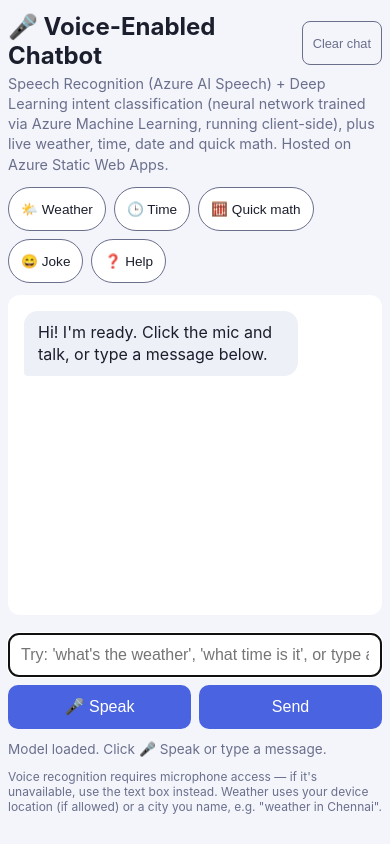
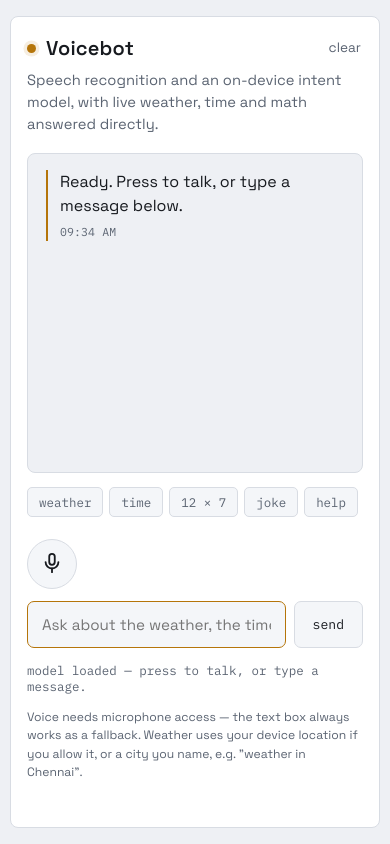
Before and after one commit to vidhijain0606/voice_chatbot, a plain HTML site: page web/index.html in a window 390 px wide. Drawn offline with Linux system fonts and the light colour scheme.

Commit message:
Redesign UI as a speech/intent instrument panel
- New visual identity distinct from generic chat-SaaS look: graphite
  panel, Space Grotesk for UI text, IBM Plex Mono reserved for measured
  data (timestamps, intent/confidence readout, math results).
- Chat bubbles use a colored rule (amber = bot, teal = user) instead of
  filled bubbles, each with a mono timestamp and a data-readout line
  under bot replies (intent + confidence).
- Mic control is now a circular push-to-talk button with an animated
  ring while listening, replacing the old text-label button.
- Quick-question row restyled as plain-text tabs instead of emoji pill
  chips; header simplified to a brand mark + live status dot.
- Layout, spacing and mobile breakpoint carried over/adapted from the
  prior pass; behavior (speech recognition, smart-answers layer, NN
  classifier) is unchanged.

```diff
--- a/web/app.js
+++ b/web/app.js
@@ -35,21 +35,24 @@ const sendBtn = document.getElementById("send-btn");
 const clearBtn = document.getElementById("clear-btn");
 const statusEl = document.getElementById("status");
 const chipsEl = document.getElementById("suggestion-chips");
+const brandDot = document.getElementById("brand-dot");
 
 function setStatus(text) {
   statusEl.textContent = text;
+}
+
+function timestamp() {
+  return new Date().toLocaleTimeString(undefined, { hour: "2-digit", minute: "2-digit" });
 }
 
 function addBubble(role, text, meta) {
   const bubble = document.createElement("div");
   bubble.className = `bubble ${role}`;
   bubble.textContent = text;
-  if (meta) {
-    const metaEl = document.createElement("span");
-    metaEl.className = "meta";
-    metaEl.textContent = meta;
-    bubble.appendChild(metaEl);
-  }
+  const metaEl = document.createElement("span");
+  metaEl.className = "meta";
+  metaEl.textContent = meta ? `${meta}  ${timestamp()}` : timestamp();
+  bubble.appendChild(metaEl);
   chatWindow.appendChild(bubble);
   chatWindow.scrollTop = chatWindow.scrollHeight;
   return bubble;
@@ -368,7 +371,7 @@ async function handleUserMessage(message) {
     } else {
       const { tag, confidence } = predictIntent(trimmed);
       const reply = getResponse(tag);
-      addBubble("bot", reply, `intent: ${tag}, confidence: ${confidence.toFixed(2)}`);
+      addBubble("bot", reply, `intent=${tag} conf=${confidence.toFixed(2)}`);
     }
   } catch (err) {
     console.error(err);
@@ -443,8 +446,7 @@ function stopListening() {
     activeRecognizer = null;
   }
   speakBtn.classList.remove("listening");
-  speakBtn.textContent = "🎤 Speak";
-  setStatus("Cancelled.");
+  setStatus("cancelled.");
 }
 
 speakBtn.addEventListener("click", async () => {
@@ -453,20 +455,16 @@ speakBtn.addEventListener("click", async () => {
     return;
   }
   speakBtn.classList.add("listening");
-  speakBtn.textContent = "⏹ Stop";
-  setStatus("Listening... speak now.");
+  setStatus("listening — speak now…");
   try {
     const transcript = await recognizeSpeechOnce();
-    speakBtn.classList.remove("listening");
-    speakBtn.textContent = "🎤 Speak";
-    setStatus(`Recognized: "${transcript}"`);
+    setStatus(`recognized: "${transcript}"`);
     await handleUserMessage(transcript);
   } catch (err) {
     console.error(err);
-    setStatus(`Speech recognition error: ${err.message || err}`);
+    setStatus(`speech error: ${err.message || err}`);
   } finally {
     speakBtn.classList.remove("listening");
-    speakBtn.textContent = "🎤 Speak";
   }
 });
 
@@ -478,8 +476,8 @@ textInput.addEventListener("keydown", (e) => {
 if (clearBtn) {
   clearBtn.addEventListener("click", () => {
     chatWindow.innerHTML = "";
-    setStatus("Chat cleared.");
-    addBubble("bot", "Hi! I'm ready. Click the mic and talk, or type a message below.");
+    setStatus("cleared.");
+    addBubble("bot", "Ready. Press to talk, or type a message below.");
   });
 }
 
@@ -506,12 +504,13 @@ async function init() {
     intents = intentsData;
 
     sendBtn.disabled = false;
-    setStatus("Model loaded. Click 🎤 Speak or type a message.");
-    addBubble("bot", "Hi! I'm ready. Click the mic and talk, or type a message below.");
+    setStatus("model loaded — press to talk, or type a message.");
+    if (brandDot) brandDot.classList.add("live");
+    addBubble("bot", "Ready. Press to talk, or type a message below.");
     textInput.focus();
   } catch (err) {
     console.error(err);
-    setStatus("Failed to load the model. Please refresh the page.");
+    setStatus("failed to load the model — please refresh the page.");
   }
 }
 
--- a/web/index.html
+++ b/web/index.html
@@ -3,50 +3,64 @@
 <head>
 <meta charset="utf-8" />
 <meta name="viewport" content="width=device-width, initial-scale=1" />
-<title>Voice-Enabled Chatbot</title>
+<title>Voicebot — speech &amp; intent panel</title>
+<link rel="preconnect" href="https://fonts.googleapis.com" />
+<link rel="preconnect" href="https://fonts.gstatic.com" crossorigin />
+<link href="https://fonts.googleapis.com/css2?family=Space+Grotesk:wght@400;500;600;700&family=IBM+Plex+Mono:wght@400;500&display=swap" rel="stylesheet" />
 <link rel="stylesheet" href="style.css" />
 </head>
 <body>
-  <main class="app">
-    <header>
-      <div class="title-row">
-        <h1>🎤 Voice-Enabled Chatbot</h1>
-        <button id="clear-btn" class="ghost-btn" title="Clear chat">Clear chat</button>
+  <main class="panel">
+    <header class="panel-header">
+      <div class="brand">
+        <span class="brand-dot" id="brand-dot" aria-hidden="true"></span>
+        <h1>Voicebot</h1>
       </div>
-      <p class="subtitle">
-        Speech Recognition (Azure AI Speech) + Deep Learning intent
-        classification (neural network trained via Azure Machine Learning,
-        running client-side), plus live weather, time, date and quick math.
-        Hosted on Azure Static Web Apps.
-      </p>
+      <button id="clear-btn" class="text-btn" title="Clear the conversation">clear</button>
     </header>
+    <p class="deck">
+      Speech recognition and an on-device intent model, with live weather,
+      time and math answered directly.
+    </p>
 
-    <div id="suggestion-chips" class="chips">
-      <button class="chip" data-message="What's the weather?">🌤️ Weather</button>
-      <button class="chip" data-message="What time is it?">🕒 Time</button>
-      <button class="chip" data-message="What is 12 * 7?">🧮 Quick math</button>
-      <button class="chip" data-message="Tell me a joke">😄 Joke</button>
-      <button class="chip" data-message="What can you do?">❓ Help</button>
+    <section id="chat-window" class="transcript" aria-live="polite"></section>
+
+    <div id="suggestion-chips" class="quick-row" role="group" aria-label="Quick questions">
+      <button class="quick" data-message="What's the weather?">weather</button>
+      <button class="quick" data-message="What time is it?">time</button>
+      <button class="quick" data-message="What is 12 * 7?">12 × 7</button>
+      <button class="quick" data-message="Tell me a joke">joke</button>
+      <button class="quick" data-message="What can you do?">help</button>
     </div>
 
-    <section id="chat-window" class="chat-window" aria-live="polite"></section>
+    <section class="deck-controls">
+      <button id="speak-btn" class="talk-btn" title="Press to talk" aria-label="Press to talk">
+        <span class="talk-ring" aria-hidden="true"></span>
+        <span class="talk-icon" aria-hidden="true">
+          <svg viewBox="0 0 24 24" width="22" height="22" fill="none" stroke="currentColor" stroke-width="2" stroke-linecap="round">
+            <rect x="9" y="2" width="6" height="12" rx="3"></rect>
+            <path d="M5 11a7 7 0 0 0 14 0"></path>
+            <path d="M12 18v4"></path>
+          </svg>
+        </span>
+      </button>
 
-    <section class="controls">
-      <input
-        id="text-input"
-        type="text"
-        placeholder="Try: 'what's the weather', 'what time is it', or type a message…"
-        autocomplete="off"
-      />
-      <button id="speak-btn" title="Speak">🎤 Speak</button>
-      <button id="send-btn" title="Send">Send</button>
+      <div class="input-row">
+        <input
+          id="text-input"
+          type="text"
+          placeholder="Ask about the weather, the time, a sum — or press to talk"
+          autocomplete="off"
+        />
+        <button id="send-btn" class="send-btn" title="Send">send</button>
+      </div>
     </section>
 
-    <p id="status" class="status">Loading model…</p>
+    <p id="status" class="status" aria-live="polite">loading model…</p>
     <p class="footnote">
-      Voice recognition requires microphone access &mdash; if it's
-      unavailable, use the text box instead. Weather uses your device
-      location (if allowed) or a city you name, e.g. "weather in Chennai".
+      Voice needs microphone access — the text box always works as a fallback.
+      Weather uses your device location if you allow it, or a city you name,
+      e.g. "weather in Chennai".
     </p>
   </main>
 
--- a/web/style.css
+++ b/web/style.css
@@ -1,23 +1,32 @@
 :root {
-  color-scheme: light dark;
-  --bg: #0f1220;
-  --panel: #1a1e33;
-  --text: #eef0fa;
-  --muted: #9aa1c2;
-  --accent: #7c9dff;
-  --user-bubble: #35406b;
-  --bot-bubble: #23294a;
+  color-scheme: dark light;
+  --bg: #12151a;
+  --panel: #1a1e25;
+  --raised: #20252d;
+  --line: #2a2f38;
+  --text: #e7ebf0;
+  --muted: #838d9c;
+  --signal: #f5a623;
+  --signal-dim: rgba(245, 166, 35, 0.18);
+  --user: #4fc1b0;
+  --user-dim: rgba(79, 193, 176, 0.18);
+  --danger: #e0524a;
+  --sans: "Space Grotesk", ui-sans-serif, system-ui, -apple-system, "Segoe UI", sans-serif;
+  --mono: "IBM Plex Mono", ui-monospace, SFMono-Regular, Menlo, Consolas, monospace;
 }
 
 @media (prefers-color-scheme: light) {
   :root {
-    --bg: #f4f5fb;
+    --bg: #eef0f4;
     --panel: #ffffff;
-    --text: #1b1e2c;
-    --muted: #6a6f8c;
-    --accent: #4a63e0;
-    --user-bubble: #dce3ff;
-    --bot-bubble: #eef0f7;
+    --raised: #f4f6f9;
+    --line: #d8dce3;
+    --text: #171a1f;
+    --muted: #5b6472;
+    --signal: #b5750a;
+    --signal-dim: rgba(181, 117, 10, 0.12);
+    --user: #128a7d;
+    --user-dim: rgba(18, 138, 125, 0.12);
   }
 }
 
@@ -28,127 +37,139 @@ body {
   min-height: 100vh;
   background: var(--bg);
   color: var(--text);
-  font-family: -apple-system, BlinkMacSystemFont, "Segoe UI", Roboto, sans-serif;
+  font-family: var(--sans);
   display: flex;
   justify-content: center;
-  padding: 24px 16px;
+  padding: 32px 16px;
+  -webkit-font-smoothing: antialiased;
 }
 
-.app {
+.panel {
   width: 100%;
-  max-width: 640px;
+  max-width: 720px;
   display: flex;
   flex-direction: column;
-  gap: 12px;
+  gap: 14px;
+  background: var(--panel);
+  border: 1px solid var(--line);
+  border-radius: 10px;
+  padding: 22px 24px 20px;
 }
 
-.title-row {
+.panel-header {
   display: flex;
   align-items: center;
   justify-content: space-between;
-  gap: 8px;
 }
 
-header h1 {
-  margin: 0 0 4px;
-  font-size: 1.5rem;
+.brand {
+  display: flex;
+  align-items: center;
+  gap: 10px;
 }
 
-.subtitle {
-  margin: 0;
-  color: var(--muted);
-  font-size: 0.9rem;
-  line-height: 1.4;
+.brand-dot {
+  width: 9px;
+  height: 9px;
+  border-radius: 50%;
+  background: var(--signal);
+  box-shadow: 0 0 0 3px var(--signal-dim);
+  flex-shrink: 0;
 }
 
-.ghost-btn {
-  background: transparent;
-  border: 1px solid var(--muted);
-  color: var(--muted);
-  padding: 6px 10px;
-  font-size: 0.8rem;
-  border-radius: 8px;
-  white-space: nowrap;
+.brand-dot.live {
+  animation: dot-breathe 1.6s ease-in-out infinite;
 }
 
-.ghost-btn:hover {
-  border-color: var(--accent);
-  color: var(--accent);
+@keyframes dot-breathe {
+  0%, 100% { box-shadow: 0 0 0 3px var(--signal-dim); }
+  50% { box-shadow: 0 0 0 7px var(--signal-dim); }
 }
 
-.chips {
-  display: flex;
-  flex-wrap: wrap;
-  gap: 8px;
+.panel h1 {
+  margin: 0;
+  font-size: 1.25rem;
+  font-weight: 600;
+  letter-spacing: 0.01em;
 }
 
-.chip {
-  background: var(--panel);
-  border: 1px solid var(--muted);
-  color: var(--text);
-  padding: 6px 12px;
-  border-radius: 999px;
+.text-btn {
+  background: none;
+  border: none;
+  color: var(--muted);
+  font-family: var(--sans);
   font-size: 0.85rem;
   cursor: pointer;
+  padding: 4px 2px;
+  border-bottom: 1px solid transparent;
 }
 
-.chip:hover {
-  border-color: var(--accent);
-  color: var(--accent);
+.text-btn:hover {
+  color: var(--text);
+  border-bottom-color: var(--line);
 }
 
-.chat-window {
-  background: var(--panel);
-  border-radius: 12px;
-  padding: 16px;
+.deck {
+  margin: -6px 0 4px;
+  color: var(--muted);
+  font-size: 0.92rem;
+  line-height: 1.5;
+  max-width: 58ch;
+}
+
+.transcript {
+  background: var(--bg);
+  border: 1px solid var(--line);
+  border-radius: 8px;
+  padding: 16px 18px;
   min-height: 320px;
-  max-height: 50vh;
+  max-height: 48vh;
   overflow-y: auto;
   display: flex;
   flex-direction: column;
-  gap: 10px;
+  gap: 16px;
 }
 
 .bubble {
-  max-width: 80%;
-  padding: 10px 14px;
-  border-radius: 14px;
-  line-height: 1.4;
+  max-width: 86%;
+  line-height: 1.5;
   white-space: pre-wrap;
   word-break: break-word;
+  padding-left: 12px;
+  border-left: 2px solid var(--signal);
 }
 
 .bubble.user {
   align-self: flex-end;
-  background: var(--user-bubble);
-  border-bottom-right-radius: 4px;
-}
-
-.bubble.bot {
-  align-self: flex-start;
-  background: var(--bot-bubble);
-  border-bottom-left-radius: 4px;
+  text-align: right;
+  padding-left: 0;
+  padding-right: 12px;
+  border-left: none;
+  border-right: 2px solid var(--user);
 }
 
 .bubble .meta {
   display: block;
-  margin-top: 4px;
-  font-size: 0.75rem;
+  margin-top: 5px;
+  font-family: var(--mono);
+  font-size: 0.72rem;
+  letter-spacing: 0.01em;
   color: var(--muted);
 }
 
 .bubble.thinking {
   display: flex;
-  gap: 4px;
+  gap: 5px;
   align-items: center;
-  padding: 14px 16px;
+  padding-top: 2px;
+  padding-bottom: 2px;
 }
 
 .bubble.thinking .dot {
-  width: 6px;
-  height: 6px;
+  width: 5px;
+  height: 5px;
   border-radius: 50%;
-  background: var(--muted);
+  background: var(--signal);
   animation: thinking-bounce 1.1s infinite ease-in-out both;
 }
 
@@ -160,71 +181,142 @@ header h1 {
   40% { transform: scale(1); opacity: 1; }
 }
 
-.controls {
+.quick-row {
+  display: flex;
+  flex-wrap: wrap;
+  gap: 6px;
+}
+
+.quick {
+  background: var(--raised);
+  border: 1px solid var(--line);
+  color: var(--muted);
+  font-family: var(--mono);
+  font-size: 0.78rem;
+  padding: 6px 11px;
+  border-radius: 5px;
+  cursor: pointer;
+}
+
+.quick:hover {
+  border-color: var(--signal);
+  color: var(--text);
+}
+
+.deck-controls {
+  display: flex;
+  align-items: center;
+  gap: 12px;
+}
+
+.talk-btn {
+  position: relative;
+  flex-shrink: 0;
+  width: 50px;
+  height: 50px;
+  border-radius: 50%;
+  border: 1px solid var(--line);
+  background: var(--raised);
+  color: var(--text);
+  display: flex;
+  align-items: center;
+  justify-content: center;
+  cursor: pointer;
+  padding: 0;
+}
+
+.talk-btn:hover { border-color: var(--signal); }
+
+.talk-ring {
+  position: absolute;
+  inset: -1px;
+  border-radius: 50%;
+  border: 1.5px solid var(--signal);
+  opacity: 0;
+}
+
+.talk-btn.listening {
+  border-color: var(--signal);
+  color: var(--signal);
+  background: var(--signal-dim);
+}
+
+.talk-btn.listening .talk-ring {
+  opacity: 1;
+  animation: talk-pulse 1.4s infinite;
+}
+
+@keyframes talk-pulse {
+  0% { box-shadow: 0 0 0 0 var(--signal-dim); }
+  70% { box-shadow: 0 0 0 10px transparent; }
+  100% { box-shadow: 0 0 0 0 transparent; }
+}
+
+.talk-btn:disabled { opacity: 0.45; cursor: not-allowed; }
+
+.input-row {
+  flex: 1;
   display: flex;
   gap: 8px;
 }
 
 #text-input {
   flex: 1;
-  padding: 10px 12px;
-  border-radius: 10px;
-  border: 1px solid var(--muted);
-  background: var(--panel);
+  min-width: 0;
+  padding: 13px 14px;
+  border-radius: 7px;
+  border: 1px solid var(--line);
+  background: var(--raised);
   color: var(--text);
-  font-size: 1rem;
-  min-height: 44px;
+  font-family: var(--sans);
+  font-size: 0.95rem;
 }
 
-button {
-  padding: 10px 14px;
-  min-height: 44px;
-  border-radius: 10px;
-  border: none;
-  background: var(--accent);
-  color: #fff;
-  font-size: 1rem;
+#text-input:focus {
+  outline: none;
+  border-color: var(--signal);
+}
+
+#text-input:disabled { opacity: 0.6; }
+
+.send-btn {
+  border: 1px solid var(--line);
+  background: var(--raised);
+  color: var(--text);
+  font-family: var(--mono);
+  font-size: 0.82rem;
+  padding: 0 18px;
+  border-radius: 7px;
   cursor: pointer;
 }
 
-button:disabled {
-  opacity: 0.5;
-  cursor: not-allowed;
-}
-
-button#speak-btn.listening {
-  background: #e0524a;
-  animation: mic-pulse 1.4s infinite;
-}
-
-@keyframes mic-pulse {
-  0% { box-shadow: 0 0 0 0 rgba(224, 82, 74, 0.55); }
-  70% { box-shadow: 0 0 0 12px rgba(224, 82, 74, 0); }
-  100% { box-shadow: 0 0 0 0 rgba(224, 82, 74, 0); }
-}
+.send-btn:hover:not(:disabled) { border-color: var(--user); color: var(--user); }
+.send-btn:disabled { opacity: 0.45; cursor: not-allowed; }
 
 .status {
   margin: 0;
-  font-size: 0.85rem;
+  font-family: var(--mono);
+  font-size: 0.78rem;
   color: var(--muted);
-  min-height: 1.2em;
+  min-height: 1.1em;
 }
 
 .footnote {
   margin: 0;
-  font-size: 0.75rem;
+  font-size: 0.76rem;
+  line-height: 1.5;
   color: var(--muted);
 }
 
 @media (max-width: 480px) {
-  body { padding: 12px 8px; }
-  .controls {
+  body { padding: 16px 10px; }
+  .panel { padding: 18px 16px 16px; border-radius: 8px; }
+  .deck-controls {
     position: sticky;
     bottom: 0;
-    background: var(--bg);
-    padding-top: 6px;
+    background: var(--panel);
+    padding-top: 8px;
     flex-wrap: wrap;
   }
-  #text-input { flex-basis: 100%; }
-  #speak-btn, #send-btn { flex: 1; }
+  .input-row { flex-basis: 100%; }
 }
```
